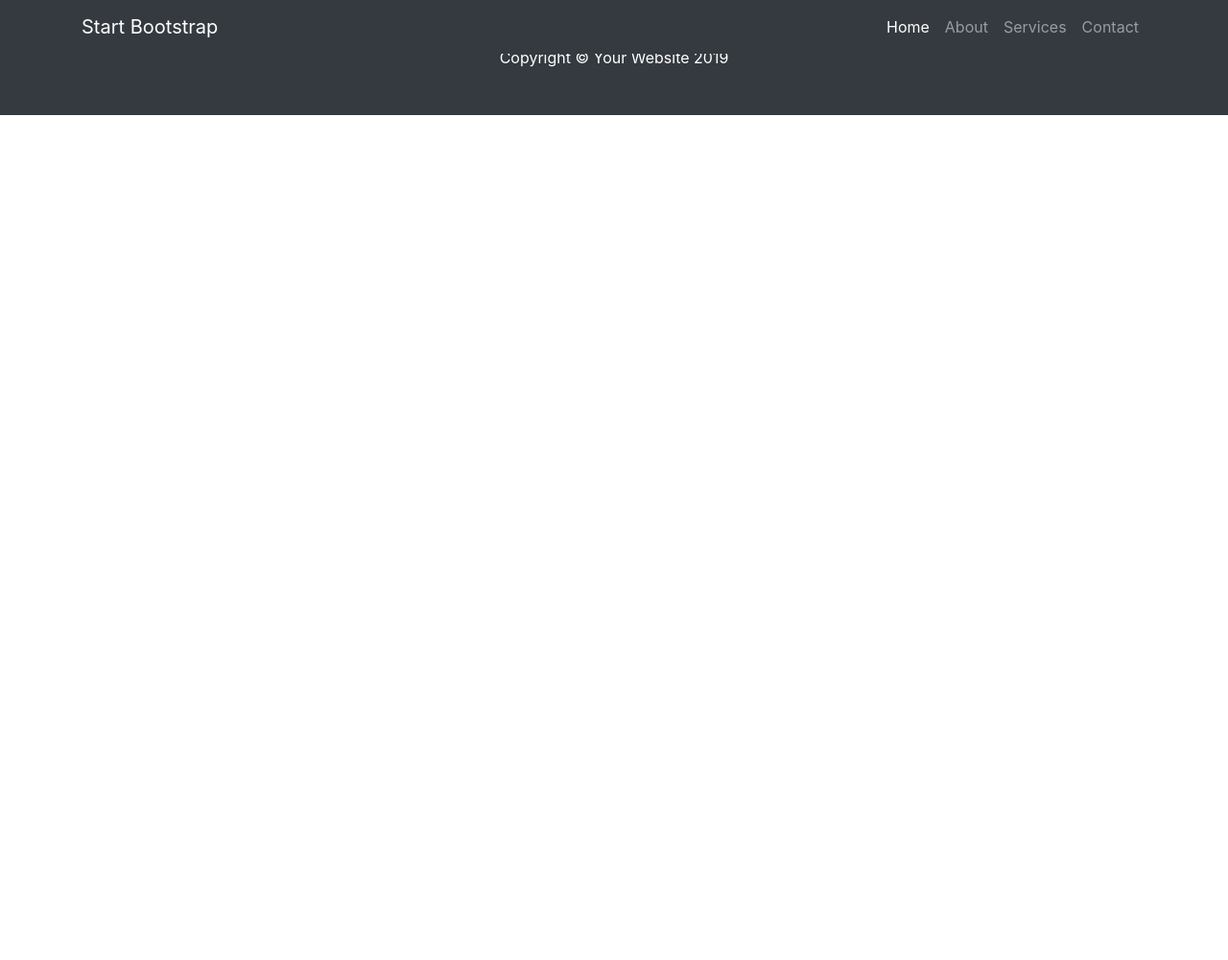
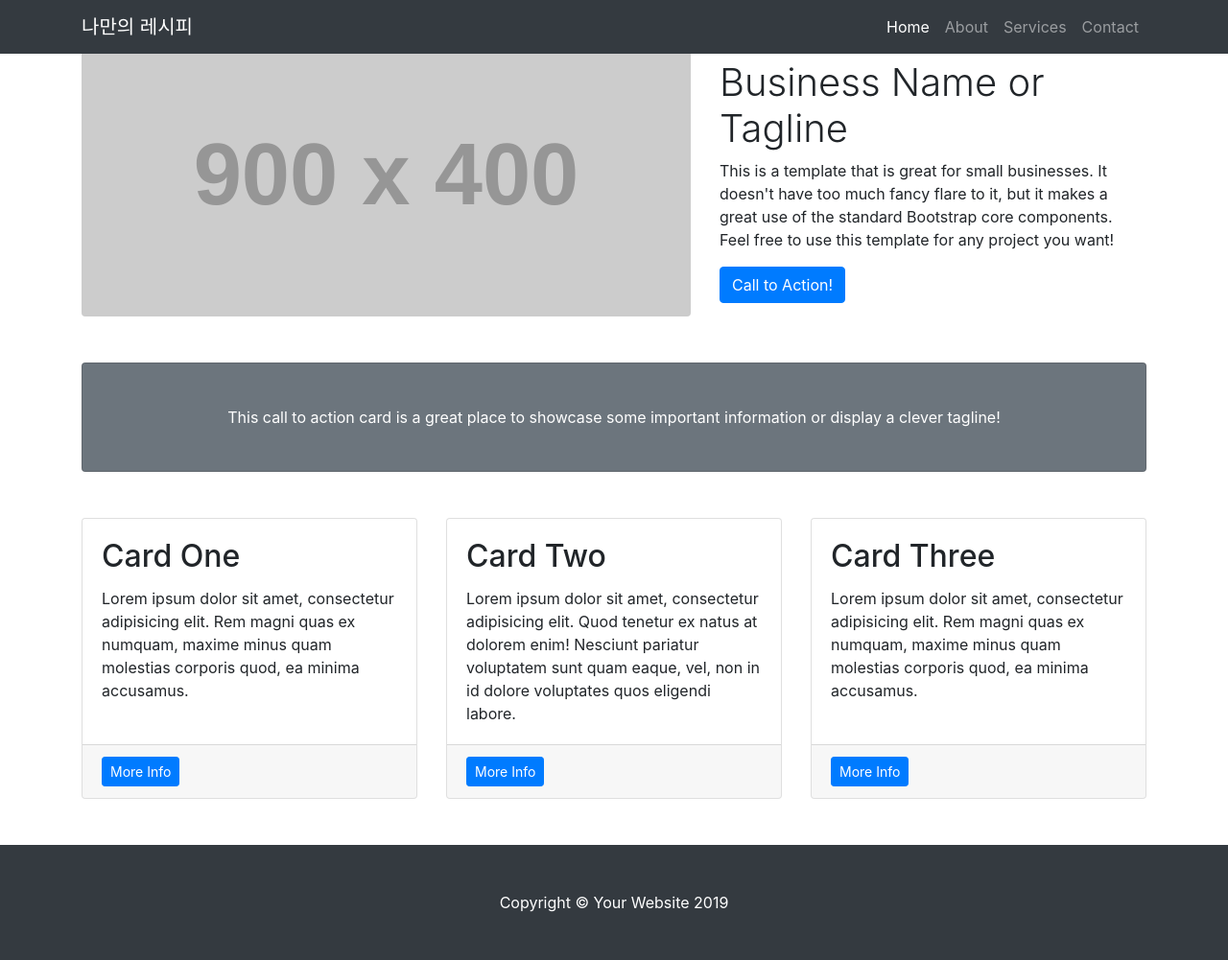
Before and after one commit to dks0665/mobile, a Django app: page / in a window 1280 px wide. Shown: the whole page at 96% size. Before the commit the page ends 120 px from the top, so only its background shows below. Run offline with Django 3.2, Linux system fonts and the light colour scheme; grey boxes labelled with a size stand in for pictures from a placeholder-image service; some libraries are stand-ins or nearby versions.

Commit message:
페이지 수정

```diff
--- a/recipe-project/main/templates/home.html
+++ b/recipe-project/main/templates/home.html
@@ -24,7 +24,7 @@
   <!-- Navigation -->
   <nav class="navbar navbar-expand-lg navbar-dark bg-dark fixed-top">
     <div class="container">
-      <a class="navbar-brand" href="#">Start Bootstrap</a>
+      <a class="navbar-brand" href="#">나만의 레시피</a>
       <button class="navbar-toggler" type="button" data-toggle="collapse" data-target="#navbarResponsive" aria-controls="navbarResponsive" aria-expanded="false" aria-label="Toggle navigation">
         <span class="navbar-toggler-icon"></span>
       </button>
@@ -49,6 +49,74 @@
     </div>
   </nav>
 
+  <!-- Page Content -->
+  <div class="container">
+
+    <!-- Heading Row -->
+    <div class="row align-items-center my-5">
+      <div class="col-lg-7">
+        <img class="img-fluid rounded mb-4 mb-lg-0" src="http://placehold.it/900x400" alt="">
+      </div>
+      <!-- /.col-lg-8 -->
+      <div class="col-lg-5">
+        <h1 class="font-weight-light">Business Name or Tagline</h1>
+        <p>This is a template that is great for small businesses. It doesn't have too much fancy flare to it, but it makes a great use of the standard Bootstrap core components. Feel free to use this template for any project you want!</p>
+        <a class="btn btn-primary" href="#">Call to Action!</a>
+      </div>
+      <!-- /.col-md-4 -->
+    </div>
+    <!-- /.row -->
+
+    <!-- Call to Action Well -->
+    <div class="card text-white bg-secondary my-5 py-4 text-center">
+      <div class="card-body">
+        <p class="text-white m-0">This call to action card is a great place to showcase some important information or display a clever tagline!</p>
+      </div>
+    </div>
+
+    <!-- Content Row -->
+    <div class="row">
+      <div class="col-md-4 mb-5">
+        <div class="card h-100">
+          <div class="card-body">
+            <h2 class="card-title">Card One</h2>
+            <p class="card-text">Lorem ipsum dolor sit amet, consectetur adipisicing elit. Rem magni quas ex numquam, maxime minus quam molestias corporis quod, ea minima accusamus.</p>
+          </div>
+          <div class="card-footer">
+            <a href="#" class="btn btn-primary btn-sm">More Info</a>
+          </div>
+        </div>
+      </div>
+      <!-- /.col-md-4 -->
+      <div class="col-md-4 mb-5">
+        <div class="card h-100">
+          <div class="card-body">
+            <h2 class="card-title">Card Two</h2>
+            <p class="card-text">Lorem ipsum dolor sit amet, consectetur adipisicing elit. Quod tenetur ex natus at dolorem enim! Nesciunt pariatur voluptatem sunt quam eaque, vel, non in id dolore voluptates quos eligendi labore.</p>
+          </div>
+          <div class="card-footer">
+            <a href="#" class="btn btn-primary btn-sm">More Info</a>
+          </div>
+        </div>
+      </div>
+      <!-- /.col-md-4 -->
+      <div class="col-md-4 mb-5">
+        <div class="card h-100">
+          <div class="card-body">
+            <h2 class="card-title">Card Three</h2>
+            <p class="card-text">Lorem ipsum dolor sit amet, consectetur adipisicing elit. Rem magni quas ex numquam, maxime minus quam molestias corporis quod, ea minima accusamus.</p>
+          </div>
+          <div class="card-footer">
+            <a href="#" class="btn btn-primary btn-sm">More Info</a>
+          </div>
+        </div>
+      </div>
+      <!-- /.col-md-4 -->
+
+    </div>
+    <!-- /.row -->
+
+  </div>
   <!-- /.container -->
 
   <!-- Footer -->
```
Also changed, not shown: recipe-project/db.sqlite3.
